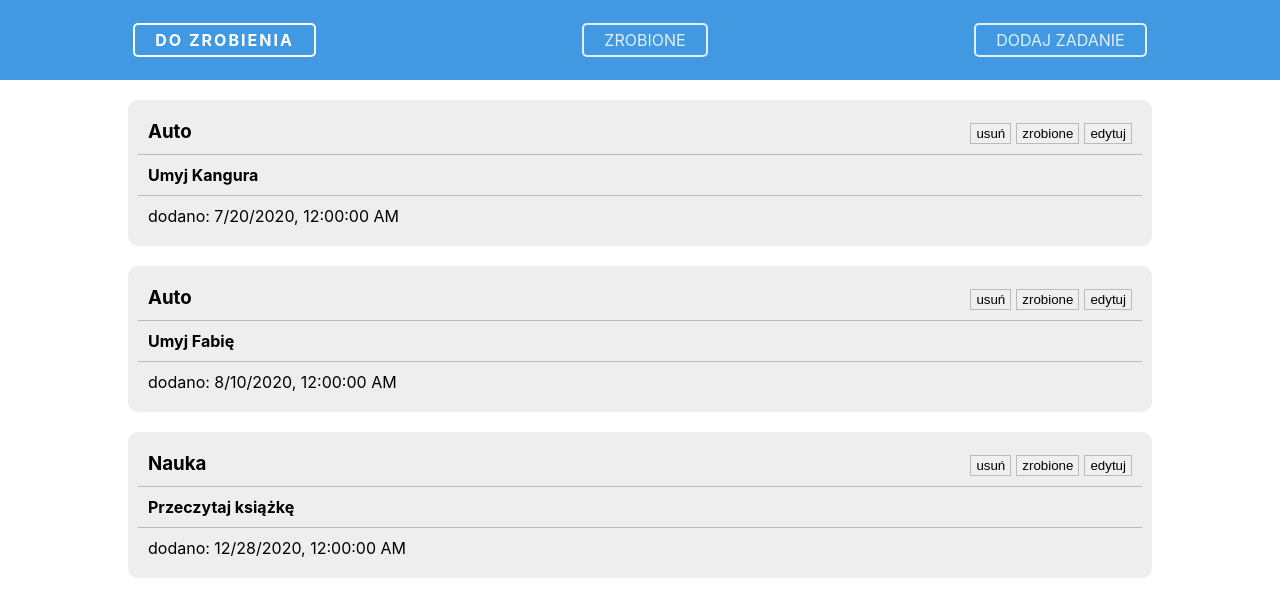
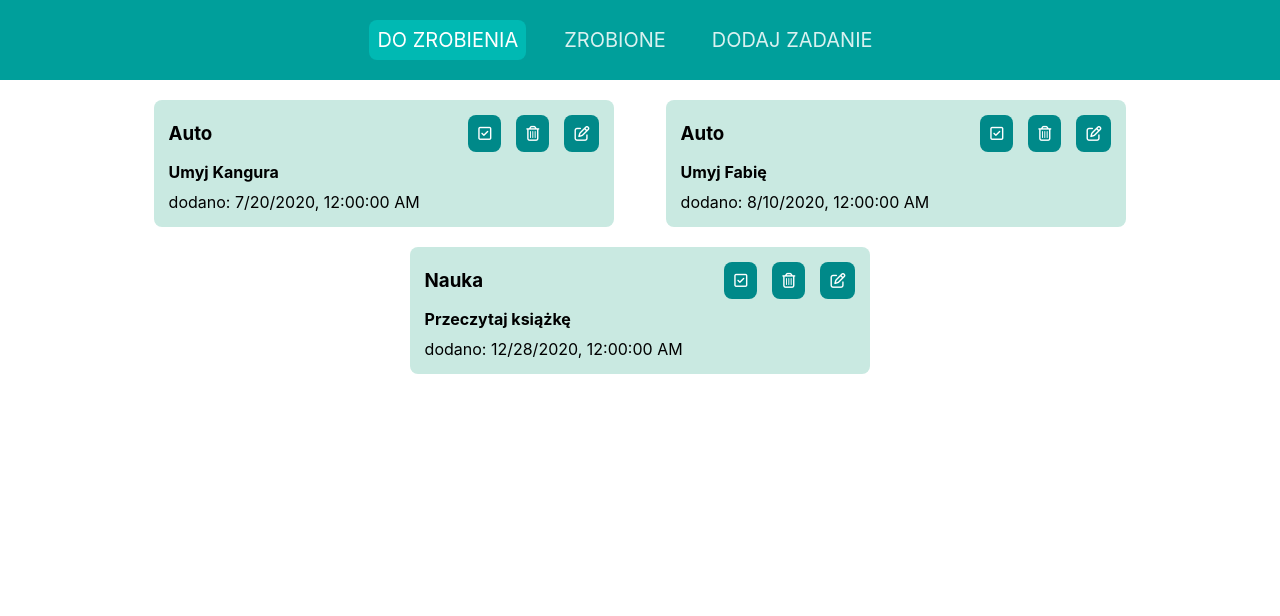
Before and after one commit to lukas-was/ToDo-App, a React (Create React App) app: page /tasks in a window 1280 px wide. Shown: the top 616 px of the page. Built offline with nearby package versions, Linux system fonts and the light colour scheme.

Commit message:
add icons and media@

```diff
--- a/public/index.html
+++ b/public/index.html
@@ -24,7 +24,11 @@
       work correctly both with client-side routing and a non-root public URL.
       Learn how to configure a non-root public URL by running `npm run build`.
     -->
-    <title>React App</title>
+    <script
+      src="https://kit.fontawesome.com/bed5542016.js"
+      crossorigin="anonymous"
+    ></script>
+    <title>Todo App</title>
   </head>
   <body>
     <noscript>You need to enable JavaScript to run this app.</noscript>
--- a/src/components/SingleTask.js
+++ b/src/components/SingleTask.js
@@ -18,9 +18,20 @@ const SingleTask = (props) => {
       <h3>
         {title}
         <span className="btnpanel">
-          <button onClick={() => props.delete(id)}>usuń</button>
-          {active && <button onClick={() => props.done(id)}>zrobione</button>}
-          {active && <button>edytuj</button>}
+          {active && (
+            <button title="zrobione" onClick={() => props.done(id)}>
+              <i className="far fa-check-square"></i>
+            </button>
+          )}
+          <button title="usuń" onClick={() => props.delete(id)}>
+            <i className="far fa-trash-alt"></i>
+          </button>
+
+          {active && (
+            <button title="edytuj">
+              <i className="far fa-edit"></i>
+            </button>
+          )}
         </span>
       </h3>
       <p>
--- a/src/styles/Navigation.css
+++ b/src/styles/Navigation.css
@@ -3,23 +3,46 @@ ul.navigation {
   display: flex;
   justify-content: space-around;
   align-items: center;
-  background-color: rgb(65, 153, 225);
+  background-color: #009f9b;
   height: 10vh;
+  transition: 0.2s;
 }
 
 ul.navigation li a {
   display: block;
   text-decoration: none;
   text-transform: uppercase;
+  font-size: 15px;
   border: 2px solid rgba(255, 255, 255, 0.85);
-  border-radius: 5px;
+  border-radius: 8px;
   color: rgba(255, 255, 255, 0.85);
-  padding: 5px 20px;
+  padding: 8px;
   transition: 0.2s;
 }
 ul.navigation li a.active {
-  font-weight: bold;
-  letter-spacing: 2px;
+  /* font-weight: bold; */
+  /* letter-spacing: 2px; */
+  background-color: #00b9b3;
   color: white;
   border: 2px solid white;
 }
+@media (orientation: landscape) {
+  ul.navigation {
+    justify-content: center;
+  }
+
+  ul.navigation li a {
+    margin-right: 30px;
+    font-size: 20px;
+    border-style: none;
+    border-radius: 8px;
+  }
+  ul.navigation li a.active {
+    background-color: #00b9b3;
+    color: white;
+    border-style: none;
+  }
+  ul.navigation li a:hover {
+    color: white;
+  }
+}
--- a/src/styles/Tasks.css
+++ b/src/styles/Tasks.css
@@ -1,28 +1,45 @@
 div.taskslist {
+  display: flex;
+  flex-direction: column;
   min-height: 90vh;
-  padding: 20px 10vw;
+  padding: 20px;
 }
 div.taskslist div {
-  width: 80vw;
   margin-bottom: 20px;
   padding: 10px;
-  border-radius: 10px;
-  background-color: #eee;
+  border-radius: 8px;
+  background-color: rgb(201, 233, 225);
 }
 div.taskslist div h3,
 div.taskslist div p {
-  padding: 10px;
+  padding: 5px;
 }
-div.taskslist div h3,
-div.taskslist div p:nth-of-type(1) {
-  border-bottom: 1px solid #bbb;
-}
+
 h3 {
   display: flex;
   justify-content: space-between;
+  align-items: center;
 }
+
 .btnpanel button {
-  border: 1px solid #bbb;
-  padding: 2px 5px;
-  margin-left: 5px;
+  border-style: none;
+  padding: 10px;
+  border-radius: 8px;
+  margin-left: 15px;
+  font-size: 15px;
+  background-color: #008989;
+  color: white;
 }
+
+@media (orientation: landscape) {
+  div.taskslist {
+    padding: 20px 10vw;
+    flex-direction: row;
+    flex-wrap: wrap;
+    align-content: flex-start;
+    justify-content: space-around;
+  }
+  div.taskslist div {
+    flex-basis: 45%;
+  }
+}
```
